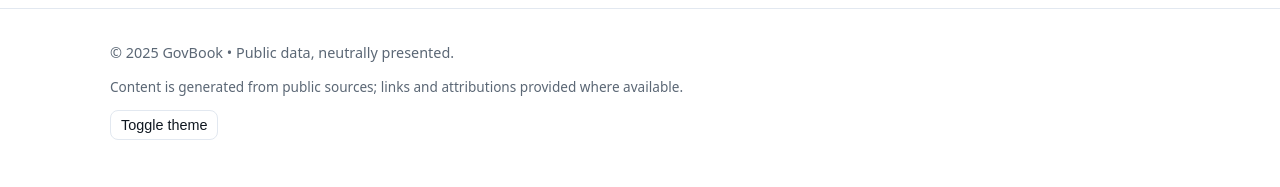
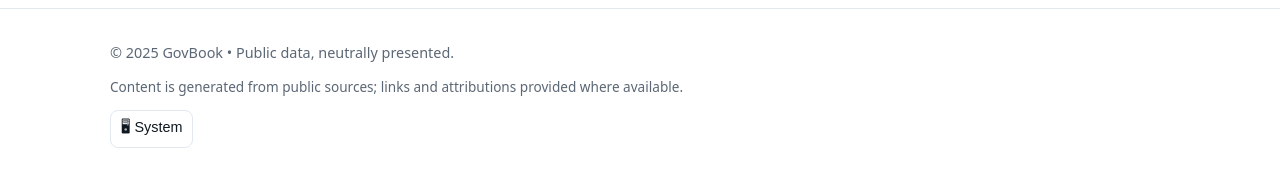
Before and after one commit to GovBook/site, a Jekyll site: the page built from index.md, in a window 1280 px wide. Shown: the part 584-771 px from the top of the page. Built offline with Jekyll 4.4.1, drawn with Linux system fonts in a browser that asks for light colours.

Commit message:
Update footer.html

```diff
--- a/_includes/footer.html
+++ b/_includes/footer.html
@@ -2,8 +2,9 @@
   <div class="container footer-inner">
     <p>© {{ site.time | date: "%Y" }} GovBook • Public data, neutrally presented.</p>
     <p class="fine">Content is generated from public sources; links and attributions provided where available.</p>
-    <button id="theme-toggle" class="theme-toggle" aria-label="Toggle dark/light mode">
-      Toggle theme
+    <button id="theme-toggle" class="theme-toggle" aria-label="Toggle color theme" aria-pressed="false">
+      <span class="theme-icon" aria-hidden="true">🖥</span>
+      <span class="theme-label">System</span>
     </button>
   </div>
 </footer>
```
